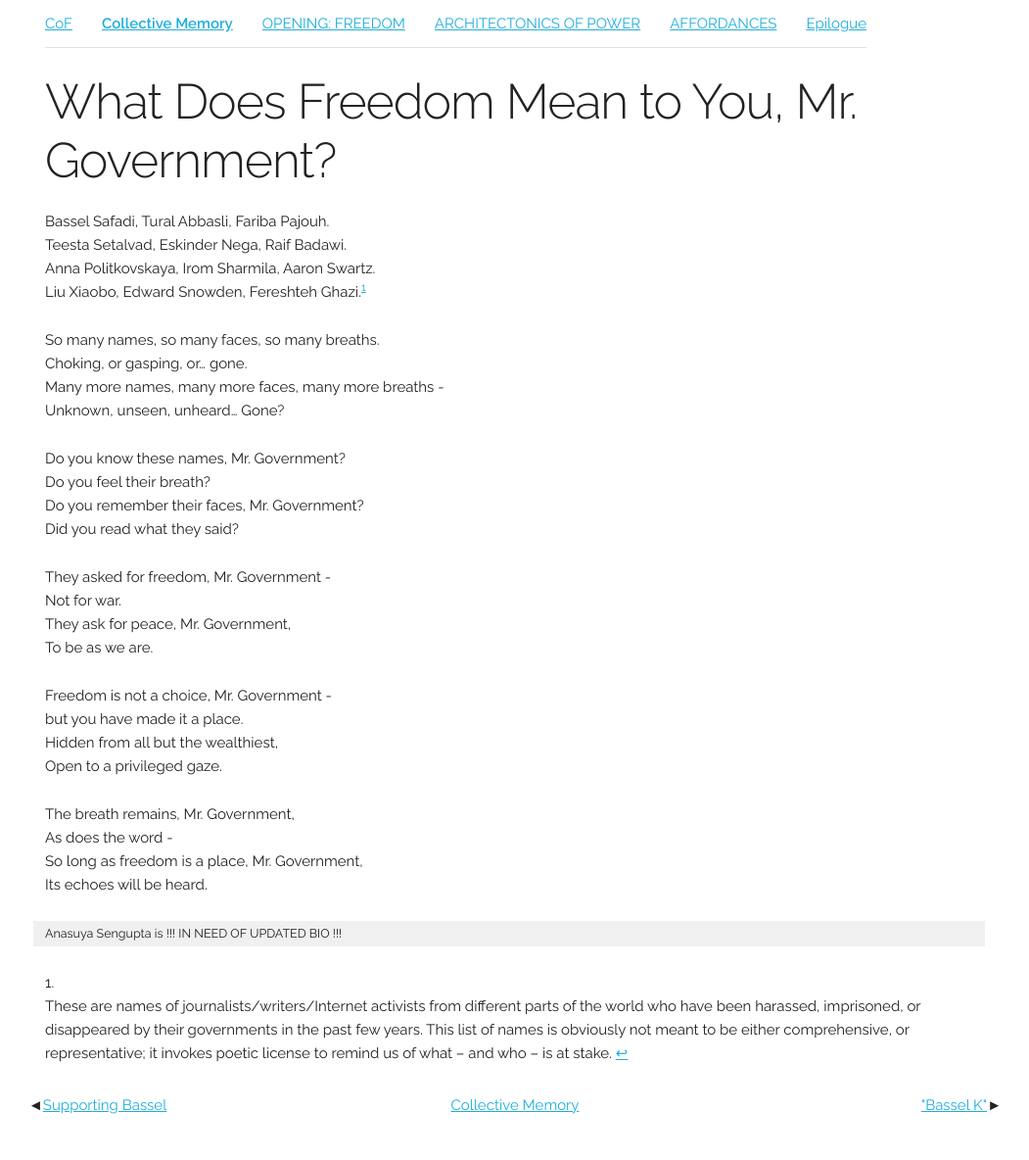
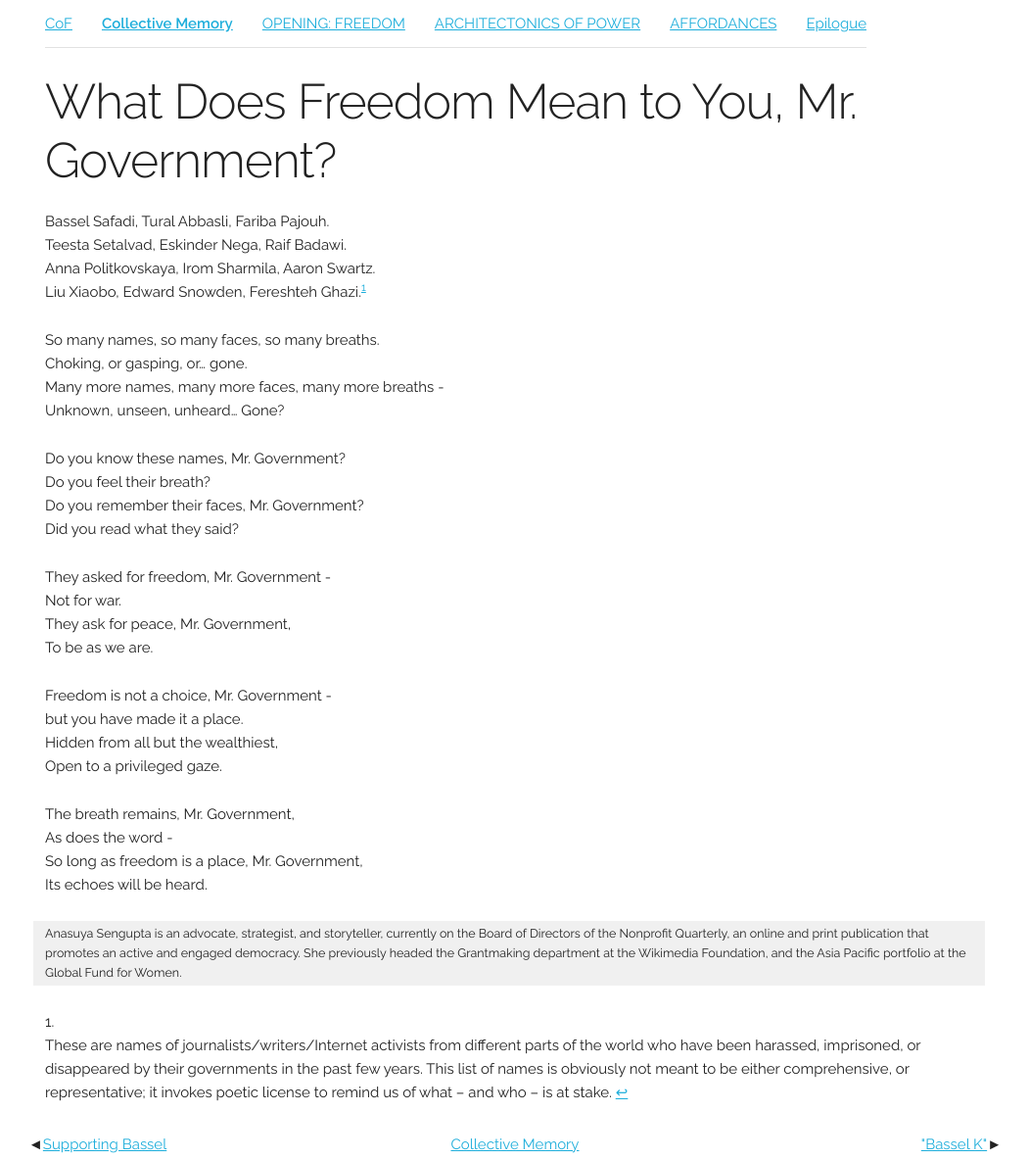
Before and after one commit to costoffreedom/costoffreedom.cc, a Jekyll site: the page built from book/collective-memory/what-does-freedom-mean-to-you-mr-government.md, in a window 1280 px wide. Shown: the whole page at 98% size, without its empty margins (114-1165 px from the left). Built offline with Jekyll 4.4.1, drawn with Linux system fonts in a browser that asks for light colours; before the commit the page ends 1144 px from its top, so only the background shows below that.

Commit message:
Fix Anasuya Sengupta bio (closes #11)

```diff
--- a/book/collective-memory/what-does-freedom-mean-to-you-mr-government.md
+++ b/book/collective-memory/what-does-freedom-mean-to-you-mr-government.md
@@ -49,7 +49,12 @@ As does the word -<br>
 So long as freedom is a place, Mr. Government,<br>
 Its echoes will be heard.
 
-<p class="author bio">Anasuya Sengupta is !!! IN NEED OF UPDATED BIO !!!</p>
+<p class="author bio">Anasuya Sengupta is an advocate, strategist, and
+storyteller, currently on the Board of Directors of the Nonprofit
+Quarterly, an online and print publication that promotes an active and
+engaged democracy. She previously headed the Grantmaking department at
+the Wikimedia Foundation, and the Asia Pacific portfolio at the Global
+Fund for Women.</p>
 
 [^1]: These are names of journalists/writers/Internet activists from
       different parts of the world who have been harassed, imprisoned,
```
